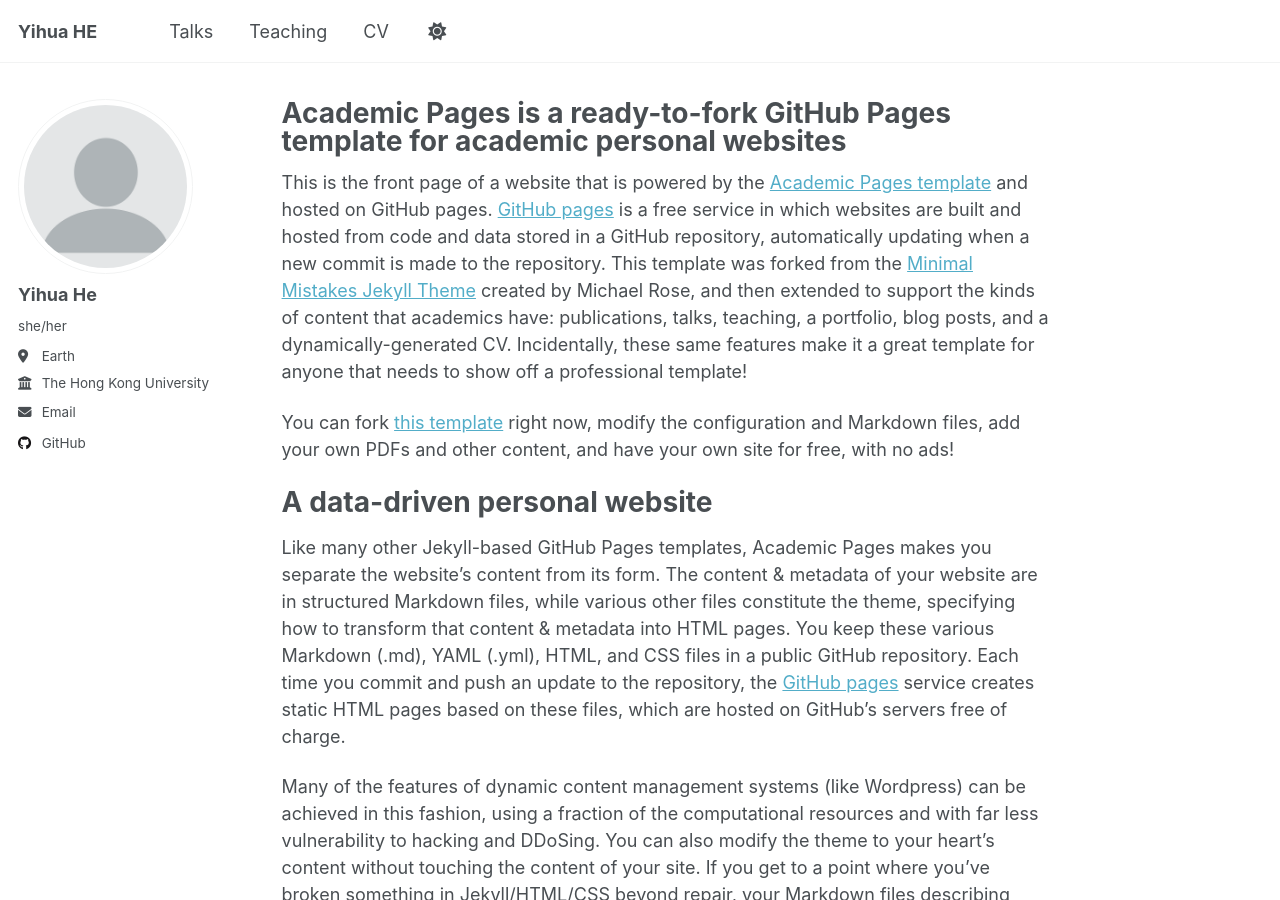
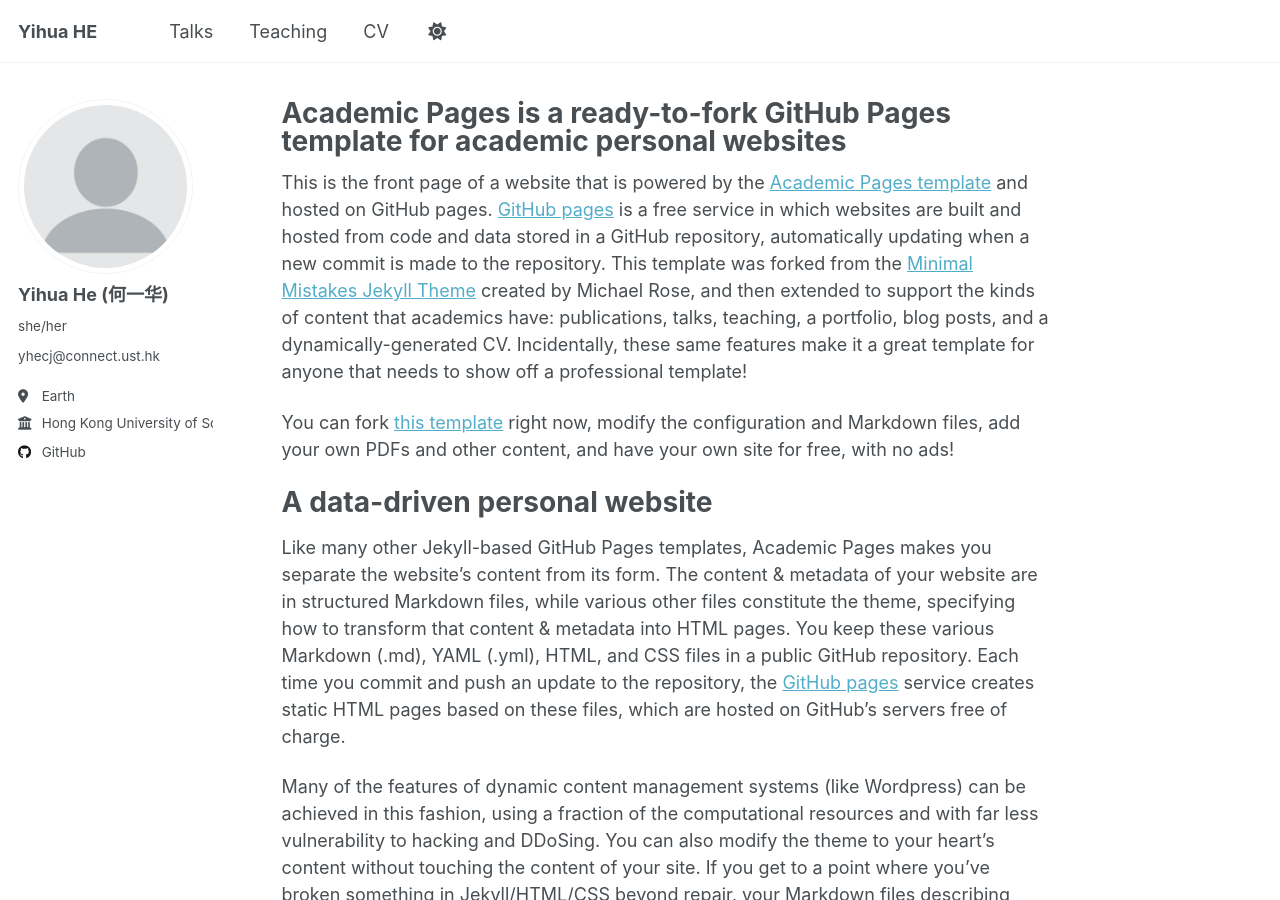
Before and after one commit to hyh50033/YihuaHE, a Jekyll site: the page built from _pages/about.md, in a window 1280 px wide and 900 px high. Built offline with Jekyll 4.4.1, drawn with Linux system fonts in a browser that asks for light colours; a script that is not in the unit is left out.

Commit message:
Update _config.yml

```diff
--- a/_config.yml
+++ b/_config.yml
@@ -23,13 +23,13 @@ repository               : "academicpages/academicpages.github.io"
 author:
   # Biographic information
   avatar           : "profile.png"
-  name             : "Yihua He"
+  name             : "Yihua He (何一华)"
   pronouns         : "she/her"
-  bio              : #"Short biography for the left-hand sidebar"
+  bio              : "yhecj@connect.ust.hk"
   location         : "Earth"
-  employer         : "The Hong Kong University of Science and Technology"
+  employer         : "Hong Kong University of Science and Technology"
   uri              : # URL
-  email            : "yhecj@connect.ust.hk"
+  email            : #"yhecj@connect.ust.hk"
 
   # Academic websites
   academia         : # URL
```
